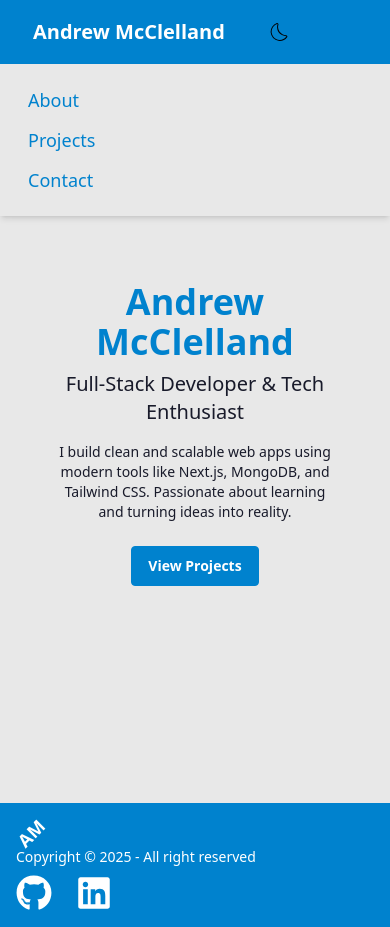
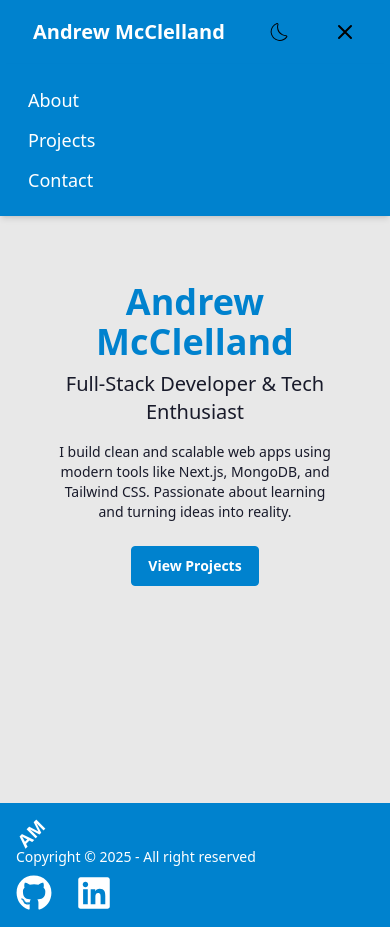
Before and after one commit to aejmcclelland/portfolio, a Next.js app: page / in a window 390 px wide. Both pictures are taken after a click on the button 345 px from the left and 32 px from the top of the page. Built offline with nearby package versions, Linux system fonts and the light colour scheme; no server answers.

Commit message:
fixed the mobile menu and navbar styles

```diff
--- a/src/components/Navbar.tsx
+++ b/src/components/Navbar.tsx
@@ -62,7 +62,7 @@ export default function Navbar() {
 					<LightDarkToggle />
 
 					<button
-						className='btn btn-ghost'
+						className='btn btn-ghost btn-primary'
 						onClick={() => setIsOpen(!isOpen)}
 						aria-label='Toggle menu'
 						aria-expanded={isOpen}>
@@ -70,7 +70,7 @@ export default function Navbar() {
 							// X Icon
 							<svg
 								xmlns='http://www.w3.org/2000/svg'
-								className='h-6 w-6 text-primary'
+								className='h-6 w-6 text-neutral hover:text-warning'
 								fill='none'
 								viewBox='0 0 24 24'
 								stroke='currentColor'>
@@ -85,7 +85,7 @@ export default function Navbar() {
 							// Hamburger Icon
 							<svg
 								xmlns='http://www.w3.org/2000/svg'
-								className='h-6 w-6 text-primary'
+								className='h-6 w-6 text-neutral hover:text-warning'
 								fill='none'
 								viewBox='0 0 24 24'
 								stroke='currentColor'>
@@ -103,13 +103,13 @@ export default function Navbar() {
 
 			{/* Mobile Dropdown */}
 			{hasMounted && isOpen && (
-				<div className='absolute top-[64px] left-0 w-full bg-base-200 shadow-md z-40 lg:hidden'>
+				<div className='absolute top-[64px] left-0 w-full bg-primary shadow-md z-40 lg:hidden'>
 					<ul className='menu menu-vertical w-full p-4'>
 						<li>
 							<Link
 								href='/about'
 								onClick={() => setIsOpen(false)}
-								className='text-lg text-primary hover:text-primary transition-colors duration-200'>
+								className='text-lg text-primary-content hover:text-warning transition-colors duration-200'>
 								About
 							</Link>
 						</li>
@@ -117,7 +117,7 @@ export default function Navbar() {
 							<Link
 								href='/projects'
 								onClick={() => setIsOpen(false)}
-								className='text-lg text-primary hover:text-primary transition-colors duration-200'>
+								className='text-lg text-primary-content hover:text-warning transition-colors duration-200'>
 								Projects
 							</Link>
 						</li>
@@ -125,7 +125,7 @@ export default function Navbar() {
 							<Link
 								href='/contact'
 								onClick={() => setIsOpen(false)}
-								className='text-lg text-primary hover:text-primary transition-colors duration-200'>
+								className='text-lg text-primary-content hover:text-warning transition-colors duration-200'>
 								Contact
 							</Link>
 						</li>
```
